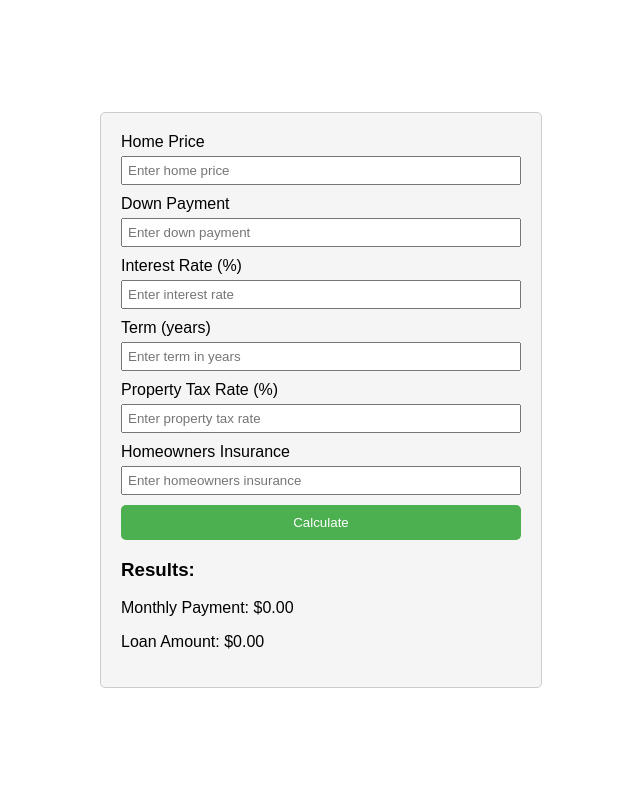
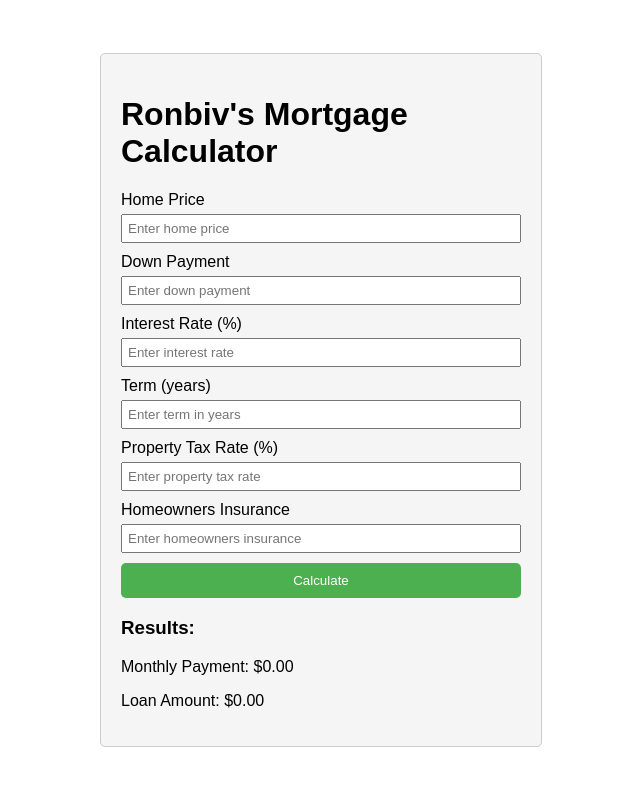
Before and after one commit to ronburnley/mortgage_v2, a plain HTML site: page index.html in a window 1280 px wide. Shown: the whole page, without its empty margins (319-959 px from the left). Drawn offline with Linux system fonts and the light colour scheme.

Commit message:
Update index.html

```diff
--- a/index.html
+++ b/index.html
@@ -3,7 +3,7 @@
 <head>
 <meta charset="UTF-8">
 <meta name="viewport" content="width=device-width, initial-scale=1.0">
-<title>Mortgage Calculator</title>
+<title>Ronbiv's Mortgage Calculator</title>
 <style>
     body {
         font-family: Arial, sans-serif;
@@ -54,6 +54,7 @@
 </head>
 <body>
 <div class="calculator">
+    <h1>Ronbiv's Mortgage Calculator</h1>
     <div class="input-group">
         <label for="homePrice">Home Price</label>
         <input type="number" id="homePrice" placeholder="Enter home price">
```
